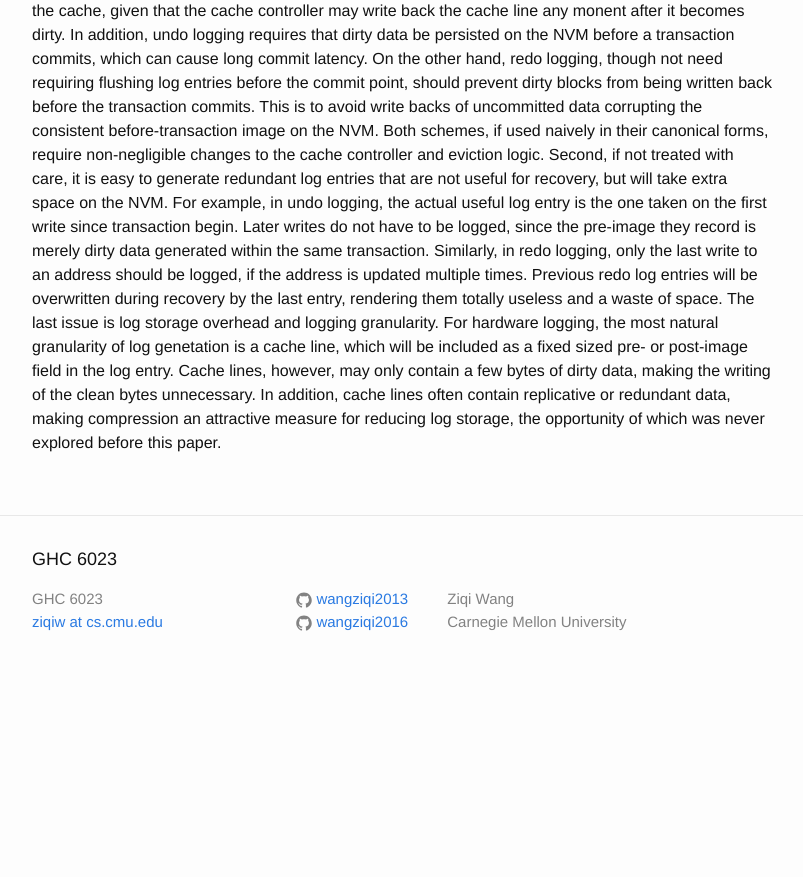
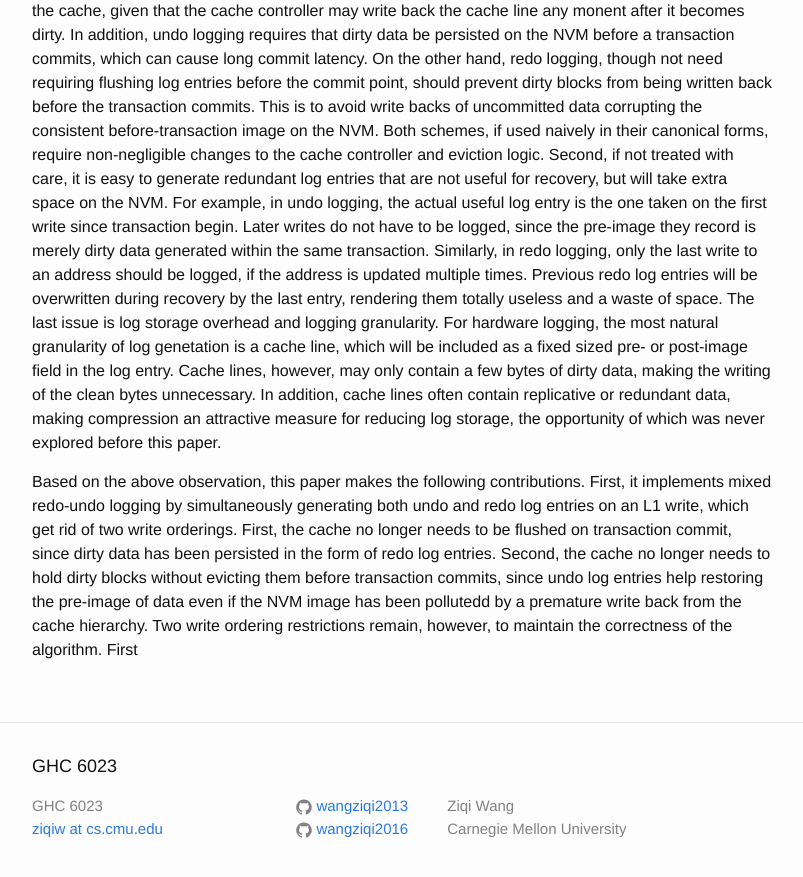
Before and after one commit to wangziqi2013/wangziqi2013.github.io, a Jekyll site: the page built from _posts/2020-06-10-morlog.markdown, in a window 1280 px wide and 900 px high, scrolled down 631 px. Shown: the top 877 px of the window, without its empty margins (238-1041 px from the left). Built offline with Jekyll 4.4.1, drawn with Linux system fonts in a browser that asks for light colours; before the commit the page ends 1324 px from its top, so only the background shows below that.

Commit message:
Adddding less write ordering

```diff
--- a/_posts/2020-06-10-morlog.markdown
+++ b/_posts/2020-06-10-morlog.markdown
@@ -33,3 +33,11 @@ as a fixed sized pre- or post-image field in the log entry. Cache lines, however
 data, making the writing of the clean bytes unnecessary. In addition, cache lines often contain replicative or redundant
 data, making compression an attractive measure for reducing log storage, the opportunity of which was never explored
 before this paper.
+
+Based on the above observation, this paper makes the following contributions. First, it implements mixed redo-undo
+logging by simultaneously generating both undo and redo log entries on an L1 write, which get rid of two write orderings.
+First, the cache no longer needs to be flushed on transaction commit, since dirty data has been persisted in the form
+of redo log entries. Second, the cache no longer needs to hold dirty blocks without evicting them before transaction
+commits, since undo log entries help restoring the pre-image of data even if the NVM image has been pollutedd by a
+premature write back from the cache hierarchy. Two write ordering restrictions remain, however, to maintain the
+correctness of the algorithm. First
```
